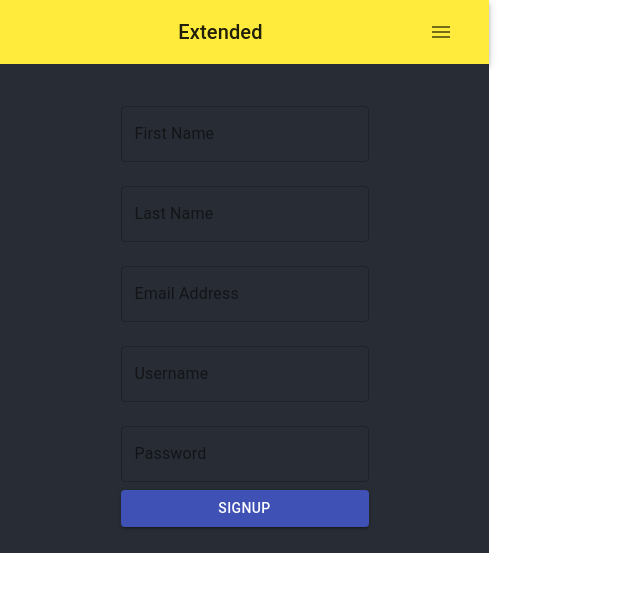
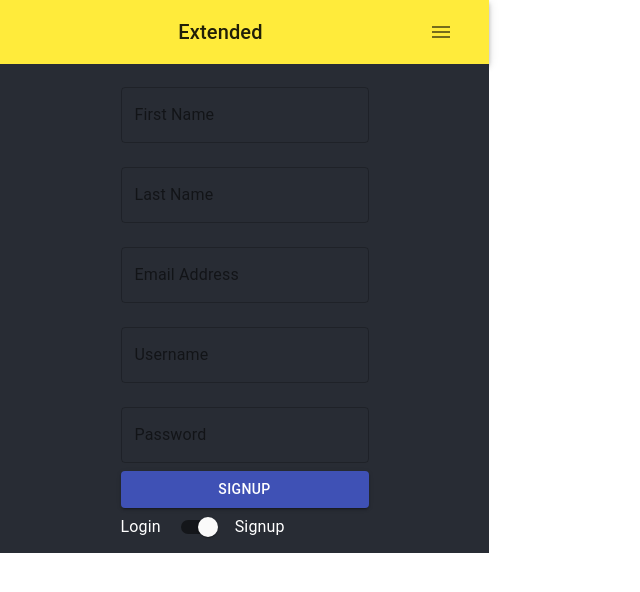
Before and after one commit to wdf-capstone-team-i/extended, a React (Create React App) app: page / in a window 1280 px wide. Shown: the top 592 px of the page, without its empty margins (0-640 px from the left). Built offline with nearby package versions, Linux system fonts and the light colour scheme.

Commit message:
signup and login

```diff
--- a/src/Routes.js
+++ b/src/Routes.js
@@ -1,6 +1,9 @@
 import React, { Component } from "react";
 import { Messages, Signup } from "./components";
 import axios from "axios";
+import Switch from "@material-ui/core/Switch";
+import Grid from "@material-ui/core/Grid";
+import Typography from "@material-ui/core/Typography";
 
 class Routes extends Component {
   constructor() {
@@ -14,10 +17,12 @@ class Routes extends Component {
         username: "",
         password: "",
       },
+      checked: true,
     };
 
     this.handleSignup = this.handleSignup.bind(this);
     this.handleChange = this.handleChange.bind(this);
+    this.handleSwitch = this.handleSwitch.bind(this);
   }
 
   handleSignup(event) {
@@ -48,16 +53,62 @@ class Routes extends Component {
     });
   }
 
+  handleSwitch = (event) => {
+    this.setState({ ...this.state, checked: !this.state.checked });
+  };
+
   render() {
     let username = this.state.user.user;
-    return this.state.user.id ? (
+    return (
+      <div>
+        {this.state.user.id ? (
           <Messages username={username} />
-    ) : (
+        ) : this.state.checked ? (
+          <div>
             <Signup
               {...this.state}
               handleSignup={this.handleSignup}
               handleChange={this.handleChange}
             />
+            <Typography component="div">
+              <Grid component="label" container alignItems="center" spacing={1}>
+                <Grid item>Login</Grid>
+                <Grid item>
+                  <Switch
+                    id="formswitch"
+                    color="default"
+                    name="checkedA"
+                    inputProps={{ "aria-label": "secondary checkbox" }}
+                    checked={this.state.checked}
+                    onChange={this.handleSwitch}
+                  />
+                </Grid>
+                <Grid item>Signup</Grid>
+              </Grid>
+            </Typography>
+          </div>
+        ) : (
+          <div>
+            <h1>Login</h1>
+            <Typography component="div">
+              <Grid component="label" container alignItems="center" spacing={1}>
+                <Grid item>Login</Grid>
+                <Grid item>
+                  <Switch
+                    id="formswitch"
+                    color="default"
+                    name="checkedA"
+                    inputProps={{ "aria-label": "secondary checkbox" }}
+                    checked={this.state.checked}
+                    onChange={this.handleSwitch}
+                  />
+                </Grid>
+                <Grid item>Signup</Grid>
+              </Grid>
+            </Typography>
+          </div>
+        )}
+      </div>
     );
   }
 }
```
Also changed, not shown: src/components/Form/Form.js (deleted, +0 -79 lines). Lines whose indentation alone changed are shown as unchanged.
